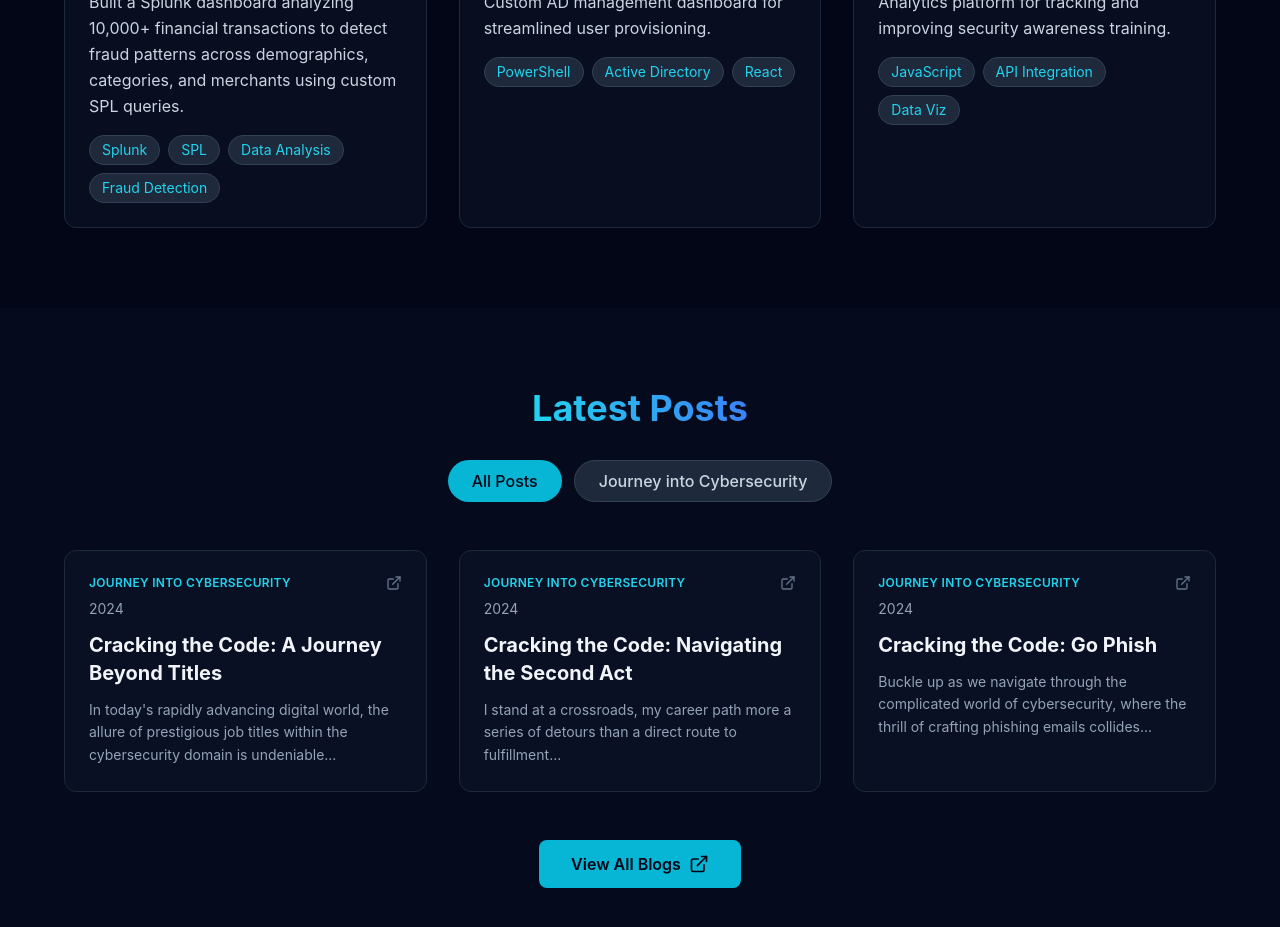
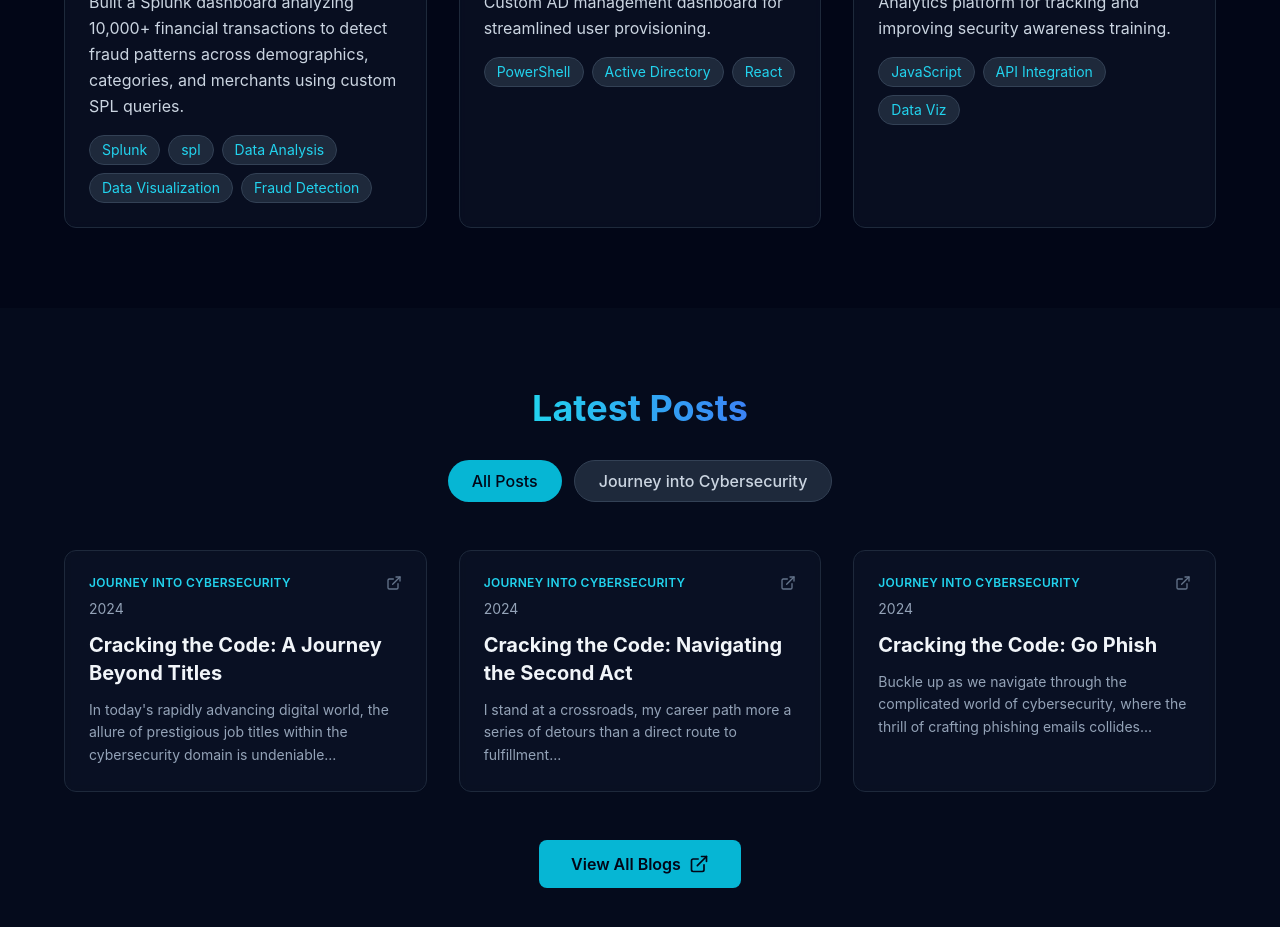
Before and after one commit to GuyCPalmer/guy-palmer-website, a React (Create React App) app: page / in a window 1280 px wide. Shown: the part 2860-3787 px from the top of the page. Built offline with nearby package versions, Linux system fonts and the light colour scheme.

Commit message:
added tags to project

```diff
--- a/src/App.js
+++ b/src/App.js
@@ -47,7 +47,7 @@ export default function App() {
       {
     title: 'Fraud Detection Dashboard',
     description: 'Built a Splunk dashboard analyzing 10,000+ financial transactions to detect fraud patterns across demographics, categories, and merchants using custom SPL queries.',
-    tags: ['Splunk', 'SPL', 'Data Analysis', 'Fraud Detection'],
+    tags: ['Splunk', 'spl', 'Data Analysis', 'Data Visualization', 'Fraud Detection'],
     icon: Shield,
     url: 'https://github.com/GuyCPalmer/Fraud-Analysis---Splunk-Dashboard-to-Combat-Financial-Fraud'
   },
```
